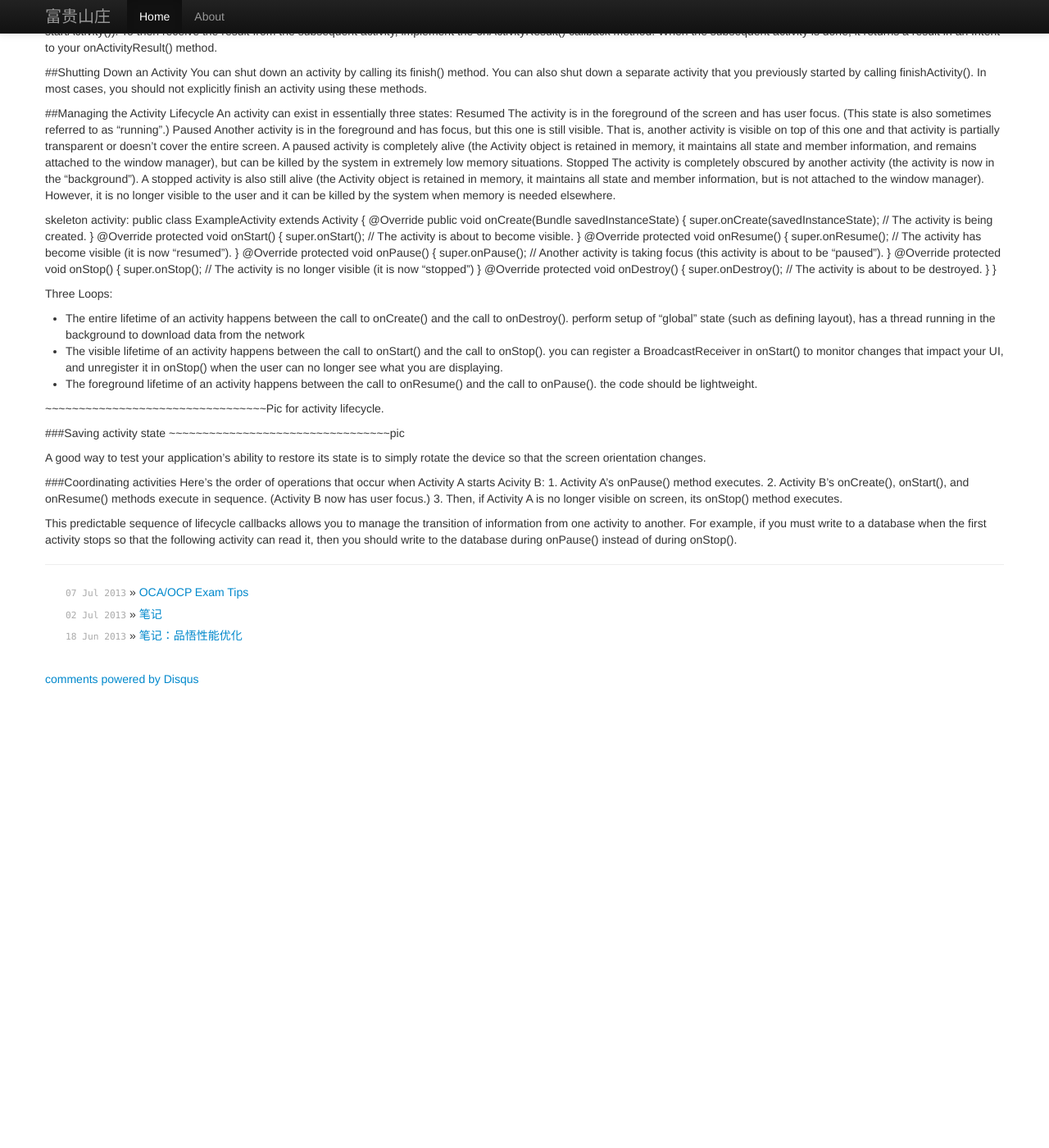
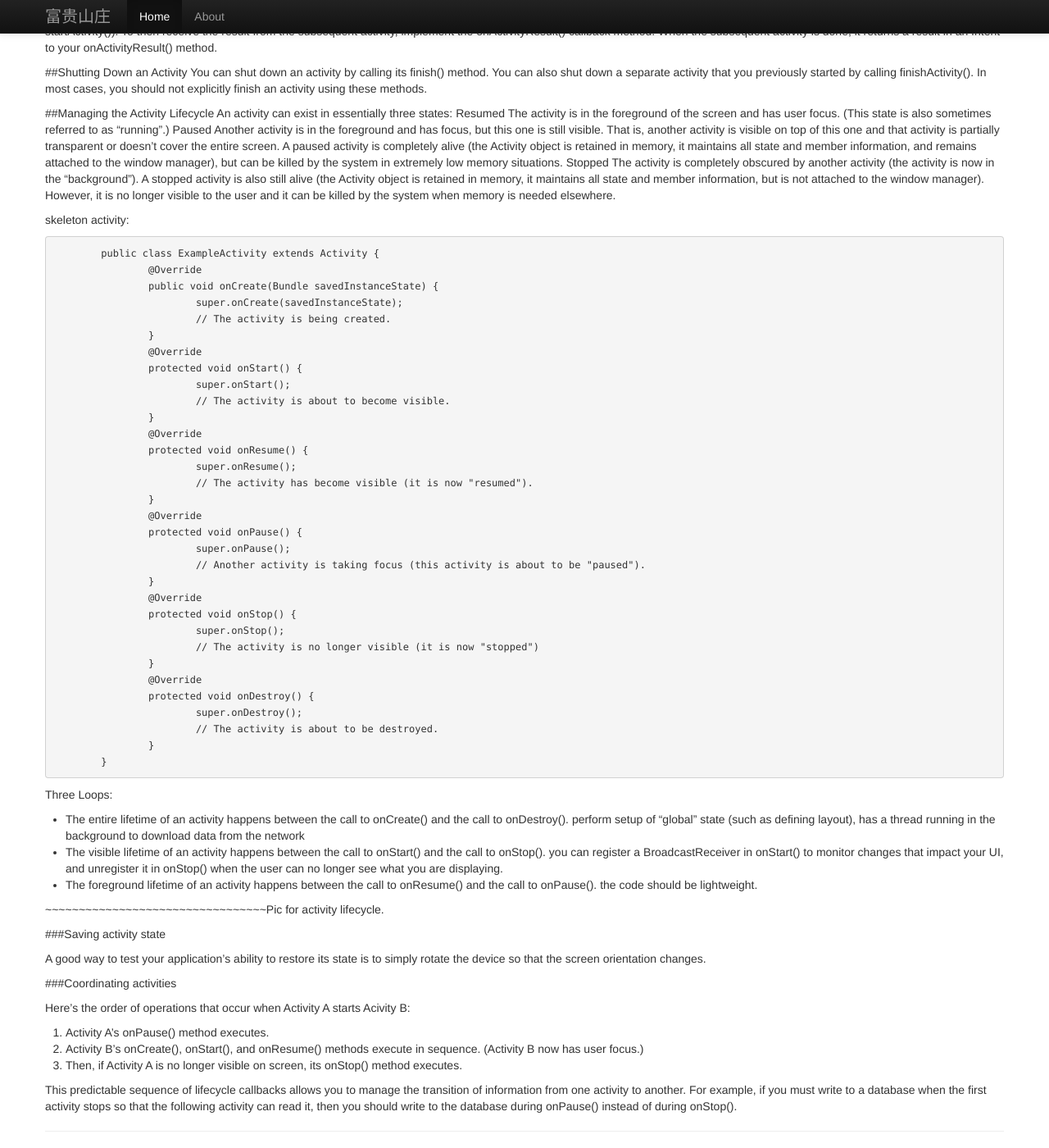
Before and after one commit to maydayuiui/maydayuiui.github.com, a Jekyll site: the page built from _posts/2014-02-17-test.md, in a window 1280 px wide and 1400 px high, scrolled down 652 px. Shown: the whole window at 82% size. Built offline with Jekyll 4.4.1, drawn with Linux system fonts in a browser that asks for light colours; comment, search, counter and statistics services are not loaded; before the commit the page ends 1490 px from its top, so only the background shows below that.

Commit message:
Update 2014-02-17-test.md

````diff
--- a/_posts/2014-02-17-test.md
+++ b/_posts/2014-02-17-test.md
@@ -72,6 +72,7 @@ Stopped
 	The activity is completely obscured by another activity (the activity is now in the "background"). A stopped activity is also still alive (the Activity object is retained in memory, it maintains all state and member information, but is not attached to the window manager). However, it is no longer visible to the user and it can be killed by the system when memory is needed elsewhere.
 
 skeleton activity:
+```
 	public class ExampleActivity extends Activity {
 		@Override
 		public void onCreate(Bundle savedInstanceState) {
@@ -104,6 +105,7 @@ skeleton activity:
 			// The activity is about to be destroyed.
 		}
 	}
+```
 
 Three Loops:
 * The entire lifetime of an activity happens between the call to onCreate() and the call to onDestroy().
@@ -116,14 +118,14 @@ Three Loops:
 ~~~~~~~~~~~~~~~~~~~~~~~~~~~~~~~~~Pic for activity lifecycle.
 
 ###Saving activity state
-~~~~~~~~~~~~~~~~~~~~~~~~~~~~~~~~~pic
 
 A good way to test your application's ability to restore its state is to simply rotate the device so that the screen orientation changes.
 
 ###Coordinating activities
+
 Here's the order of operations that occur when Activity A starts Acivity B:
-	1. Activity A's onPause() method executes.
-	2. Activity B's onCreate(), onStart(), and onResume() methods execute in sequence. (Activity B now has user focus.)
-	3. Then, if Activity A is no longer visible on screen, its onStop() method executes.
+1. Activity A's onPause() method executes.
+2. Activity B's onCreate(), onStart(), and onResume() methods execute in sequence. (Activity B now has user focus.)
+3. Then, if Activity A is no longer visible on screen, its onStop() method executes.
 
 This predictable sequence of lifecycle callbacks allows you to manage the transition of information from one activity to another. For example, if you must write to a database when the first activity stops so that the following activity can read it, then you should write to the database during onPause() instead of during onStop().
````
